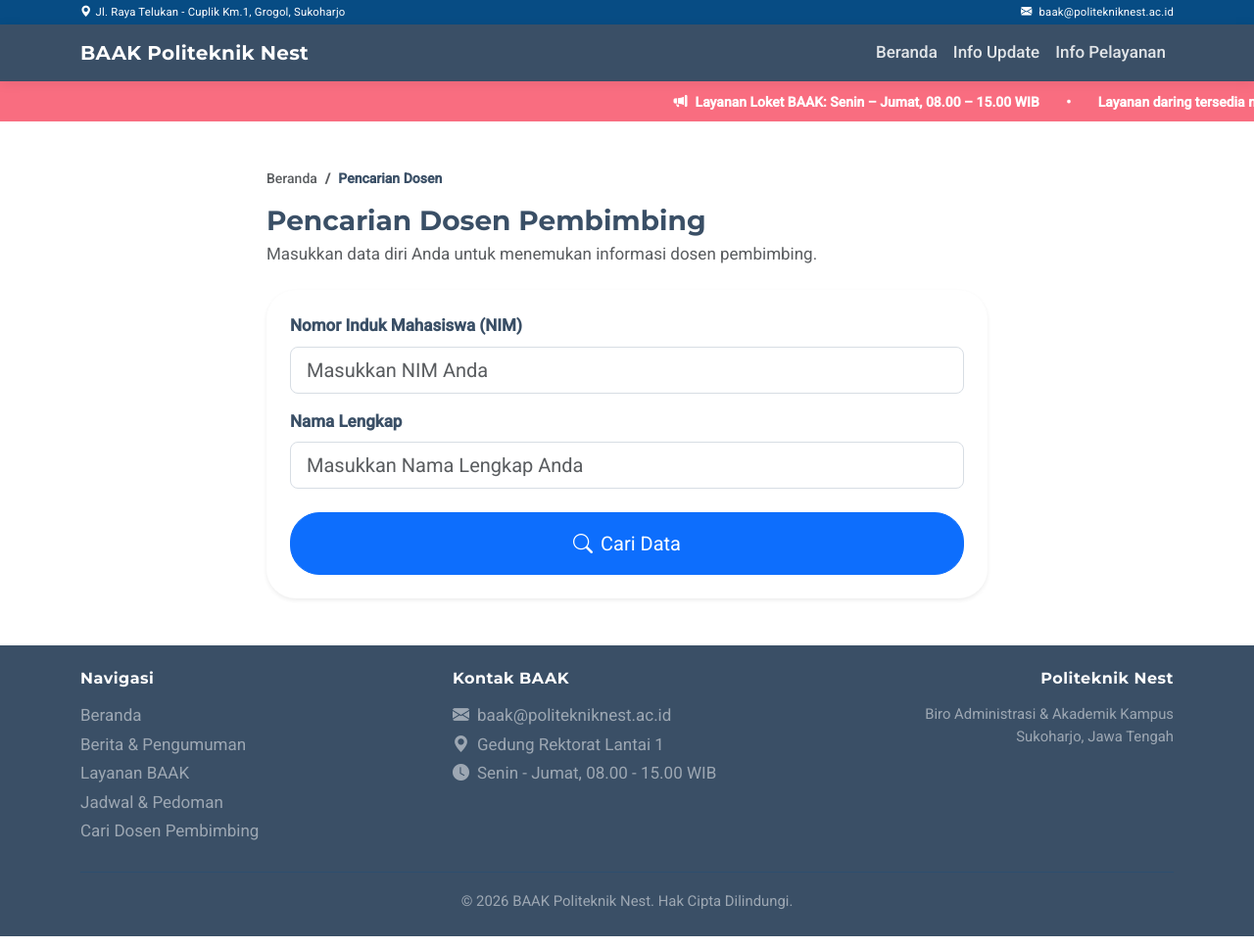
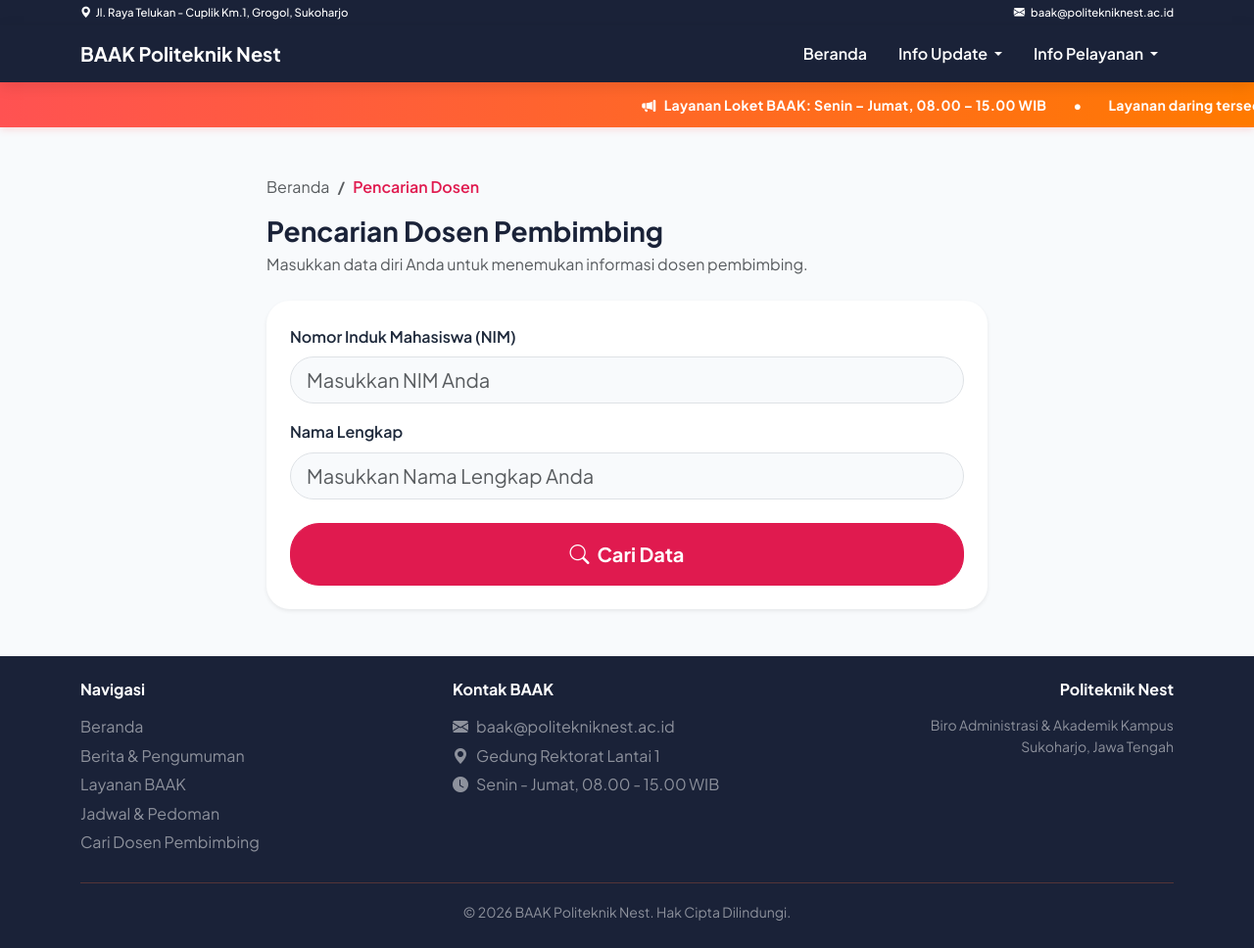
Before and after one commit to Bayu274/BAAK-PolNest, a PHP site: page /pencarian-dosen in a window 1280 px wide. Shown: the whole page at 98% size. Run offline with PHP 8.4, Linux system fonts and the light colour scheme.

Commit message:
style: update UI/CSS BAAK disesuaikan dengan tema Politeknik Nest

```diff
--- a/assets/css/design-system.css
+++ b/assets/css/design-system.css
@@ -1,328 +1,135 @@
 /* ============================================================
-   BAAK Politeknik Nest — Design System
-   Sumber token: politekniknest.design.md (ekstraksi dari
-   https://politekniknest.ac.id/)
-   Versi: alpha (Phase 14)
+   BAAK Politeknik Nest — Design System (Updated & Fixed)
+   Penyesuaian Visual & Brand: Vibrant Gradient & Modern Nest Style
    ============================================================ */
+
+/* Import Google Font Plus Jakarta Sans / Montserrat */
+@import url('https://fonts.googleapis.com/css2?family=Plus+Jakarta+Sans:wght@400;500;600;700;800&family=Montserrat:wght@700;800;900&display=swap');
 
 /* ---------- 1. Design Tokens (CSS Custom Properties) ---------- */
 :root {
-    /* Warna — politekniknest.design.md */
-    --nest-primary: #3a4f66;
+    /* Warna Utama Khas Politeknik Nest (Magenta, Coral Orange, & Dark Navy) */
+    --nest-primary: #1A2238;         /* Dark Slate/Navy (Untuk Header Topbar & Footer) */
     --nest-on-primary: #ffffff;
-    --nest-background: #ffffff;
-    --nest-surface: #f96d80;
-    --nest-text: #3a4f66;
-    --nest-text-muted: #074c84;
-    --nest-accent: #074c84;
+    --nest-background: #F8FAFC;      /* Soft Light Grey background */
+    --nest-surface: #E01A4F;         /* Vibrant Pink/Magenta */
+    --nest-accent: #FF6B35;          /* Bright Coral Orange */
+    --nest-accent-yellow: #FFC107;   /* Kuning Aksen */
+    --nest-text: #1E293B;            /* Charcoal Dark Text */
+    --nest-text-muted: #64748B;      /* Slate Grey Muted */
+
+    /* Gradasi Khas Landing Page Nest */
+    --nest-gradient-hero: linear-gradient(135deg, #E01A4F 0%, #FF6B35 100%);
+    --nest-gradient-ticker: linear-gradient(90deg, #FF5252 0%, #FF7A00 100%);
 
     /* Tipografi */
-    --nest-font-display: "Montserrat", sans-serif;
-    --nest-font-body: "Roboto", sans-serif;
+    --nest-font-display: "Plus Jakarta Sans", "Montserrat", sans-serif;
+    --nest-font-body: "Plus Jakarta Sans", sans-serif;
     --nest-size-display: 42px;
-    --nest-size-heading: 41px;
-    --nest-size-body: 17px;
+    --nest-size-heading: 32px;
+    --nest-size-body: 16px;
 
-    /* Radius */
+    /* Radius Modul */
     --nest-radius-sm: 8px;
-    --nest-radius-md: 10px;
-    --nest-radius-lg: 30px;
+    --nest-radius-md: 14px;
+    --nest-radius-lg: 24px;
 
     /* Shadow */
-    --nest-shadow-card: rgba(0, 0, 0, 0.1) 5px 5px 20px 0px;
-    --nest-shadow-elevated: rgba(44, 62, 80, 0.07) 0px 10px 50px 0px;
+    --nest-shadow-card: 0 4px 20px rgba(0, 0, 0, 0.05);
+    --nest-shadow-elevated: 0 12px 30px rgba(224, 26, 79, 0.18);
 
     /* Motion */
-    --nest-motion-fast: 120ms;
+    --nest-motion-fast: 150ms;
     --nest-motion-base: 300ms;
-    --nest-motion-slow: 1200ms;
-    --nest-easing: cubic-bezier(0.455, 0.03, 0.515, 0.955);
+    --nest-easing: cubic-bezier(0.16, 1, 0.3, 1);
 
     /* ---------- Override Bootstrap 5.3 ---------- */
-    --bs-primary: #3a4f66;
-    --bs-primary-rgb: 58, 79, 102;
-    --bs-secondary: #074c84;
-    --bs-secondary-rgb: 7, 76, 132;
-    --bs-dark: #3a4f66;
-    --bs-dark-rgb: 58, 79, 102;
-    --bs-light: #f3f5f8;
-    --bs-light-rgb: 243, 245, 248;
-    --bs-body-color: #3a4f66;
-    --bs-body-bg: #ffffff;
-    --bs-link-color: #074c84;
-    --bs-link-hover-color: #0a5fa6;
-    --bs-body-font-family: "Roboto", sans-serif;
-    --bs-body-font-size: 17px;
-    --bs-heading-font-family: "Montserrat", sans-serif;
-    --bs-heading-font-weight: 700;
-    --bs-border-radius: 10px;
-    --bs-border-radius-sm: 8px;
-    --bs-border-radius-lg: 30px;
-    --bs-card-box-shadow: rgba(0, 0, 0, 0.1) 5px 5px 20px 0px;
-    --bs-card-border-radius: 10px;
+    --bs-primary: #E01A4F;
+    --bs-primary-rgb: 224, 26, 79;
+    --bs-secondary: #FF6B35;
+    --bs-secondary-rgb: 255, 107, 53;
+    --bs-dark: #1A2238;
+    --bs-dark-rgb: 26, 34, 56;
+    --bs-light: #F8FAFC;
+    --bs-body-color: #1E293B;
+    --bs-body-bg: #F8FAFC;
+    --bs-link-color: #E01A4F;
+    --bs-link-hover-color: #FF6B35;
+    --bs-body-font-family: "Plus Jakarta Sans", sans-serif;
+    --bs-heading-font-family: "Plus Jakarta Sans", sans-serif;
+    --bs-heading-font-weight: 800;
+    --bs-border-radius: 14px;
+    --bs-border-radius-lg: 24px;
 }
 
 /* ---------- 2. Tipografi ---------- */
 body {
     font-family: var(--nest-font-body);
     font-size: var(--nest-size-body);
-    line-height: 1.5;
+    line-height: 1.6;
     color: var(--nest-text);
     background-color: var(--nest-background);
 }
 
-h1, .h1 { font-family: var(--nest-font-display); font-weight: 700; }
-h2, .h2 { font-family: var(--nest-font-display); font-weight: 700; }
-h3, .h3 { font-family: var(--nest-font-display); font-weight: 700; }
-h4, .h4, h5, .h5, h6, .h6 { font-family: var(--nest-font-display); font-weight: 700; }
+h1, .h1, h2, .h2, h3, .h3, h4, .h4, h5, .h5, h6, .h6 {
+    font-family: var(--nest-font-display);
+    font-weight: 800;
+    color: var(--nest-primary);
+}
 
-/* ---------- 3. Topbar brand (garis kontak di atas navbar) ---------- */
+/* ---------- 3. Topbar Brand (Kontak Atas) ---------- */
 .topbar-nest {
-    background-color: var(--nest-accent);
+    background-color: var(--nest-primary);
     color: #ffffff;
     font-size: 13px;
-    letter-spacing: 0.2px;
+    font-weight: 500;
 }
 .topbar-nest a {
     color: #ffffff;
     text-decoration: none;
+    opacity: 0.9;
 }
 .topbar-nest a:hover {
-    text-decoration: underline;
+    opacity: 1;
+    color: var(--nest-accent-yellow);
 }
 
 /* ---------- 4. Navbar ---------- */
 .navbar-nest {
     background-color: var(--nest-primary) !important;
-    box-shadow: 0 2px 12px rgba(0, 0, 0, 0.08);
+    box-shadow: 0 4px 15px rgba(0, 0, 0, 0.1);
 }
 .navbar-nest .navbar-brand {
     font-family: var(--nest-font-display);
     font-weight: 800;
-    letter-spacing: 0.3px;
+    color: #ffffff !important;
 }
 .navbar-nest .navbar-nav .nav-link {
     color: rgba(255, 255, 255, 0.85);
-    font-weight: 500;
-    transition: color var(--nest-motion-fast) var(--nest-easing);
-    position: relative;
+    font-weight: 600;
+    padding: 0.5rem 1rem;
+    transition: all var(--nest-motion-fast) var(--nest-easing);
 }
-.navbar-nest .navbar-nav .nav-link:hover {
+.navbar-nest .navbar-nav .nav-link:hover,
+.navbar-nest .navbar-nav .nav-link.active {
     color: #ffffff;
 }
-.navbar-nest .navbar-nav .nav-link::after {
-    content: "";
-    position: absolute;
-    left: var(--bs-nav-link-padding-x, 0.5rem);
-    right: var(--bs-nav-link-padding-x, 0.5rem);
-    bottom: 4px;
-    height: 2px;
-    background-color: var(--nest-surface);
-    transform: scaleX(0);
-    transform-origin: left;
-    transition: transform var(--nest-motion-base) var(--nest-easing);
-}
-.navbar-nest .navbar-nav .nav-link:hover::after {
-    transform: scaleX(1);
-}
 
-/* ---------- 5. Hero (Beranda) ---------- */
-.hero-nest {
-    border-radius: var(--nest-radius-lg);
-    overflow: hidden;
-    background: linear-gradient(120deg, var(--nest-primary) 0%, var(--nest-accent) 100%);
-    color: var(--nest-on-primary);
-    box-shadow: var(--nest-shadow-elevated);
-}
-.hero-nest h1 {
-    font-family: var(--nest-font-display);
-    font-size: clamp(30px, 4.5vw, var(--nest-size-display));
-    font-weight: 800;
-    line-height: 1.3;
-}
-.hero-nest p {
-    color: rgba(255, 255, 255, 0.9);
-    font-size: 18px;
-    line-height: 1.6;
-}
-.hero-nest .hero-nest-badge {
-    display: inline-flex;
-    align-items: center;
-    gap: 6px;
-    background-color: var(--nest-surface);
-    color: #ffffff;
-    font-family: var(--nest-font-display);
-    font-size: 13px;
-    font-weight: 700;
-    letter-spacing: 1px;
-    text-transform: uppercase;
-    padding: 6px 14px;
-    border-radius: var(--nest-radius-lg);
-}
-
-/* ---------- 6. Section title ---------- */
-.section-title-nest {
-    position: relative;
-    padding-bottom: 10px;
-    margin-bottom: 24px;
-    font-family: var(--nest-font-display);
-    font-weight: 700;
-}
-.section-title-nest::after {
-    content: "";
-    position: absolute;
-    left: 0;
-    bottom: 0;
-    width: 56px;
-    height: 4px;
-    border-radius: var(--nest-radius-lg);
-    background-color: var(--nest-surface);
-}
-
-/* ---------- 7. Card ---------- */
-.card {
-    border: none;
-    box-shadow: var(--nest-shadow-card);
-    border-radius: var(--nest-radius-md);
-    transition: transform var(--nest-motion-base) var(--nest-easing),
-                box-shadow var(--nest-motion-base) var(--nest-easing);
-}
-.card:hover {
-    transform: translateY(-4px);
-    box-shadow: var(--nest-shadow-elevated);
-}
-.card-header {
-    border-top-left-radius: var(--nest-radius-md) !important;
-    border-top-right-radius: var(--nest-radius-md) !important;
-}
-
-/* ---------- 8. Button ---------- */
-.btn {
-    border-radius: var(--nest-radius-md);
-    transition: all var(--nest-motion-base) var(--nest-easing);
-}
-.btn-lg {
-    border-radius: var(--nest-radius-lg);
-}
-.btn-primary:hover {
-    transform: translateY(-1px);
-    box-shadow: 0 6px 16px rgba(58, 79, 102, 0.28);
-}
-
-/* ---------- 9. Form ---------- */
-.form-control, .form-select {
-    border-radius: var(--nest-radius-sm);
-    border-color: #d7dde4;
-}
-.form-control:focus, .form-select:focus {
-    border-color: var(--nest-accent);
-    box-shadow: 0 0 0 0.2rem rgba(7, 76, 132, 0.15);
-}
-.form-label {
-    font-weight: 600;
-    color: var(--nest-text);
-}
-
-/* ---------- 10. Breadcrumb ---------- */
-.breadcrumb {
-    font-size: 14px;
-}
-.breadcrumb-item a {
-    color: var(--nest-accent);
-    font-weight: 500;
-}
-.breadcrumb-item.active {
-    color: var(--nest-text);
-}
-
-/* ---------- 11. Badge ---------- */
-.badge {
-    border-radius: var(--nest-radius-sm);
-    padding: 0.45em 0.7em;
-    font-weight: 600;
-}
-
-/* ---------- 12. Tabel ---------- */
-.table thead th {
-    font-family: var(--nest-font-display);
-    font-size: 14px;
-    letter-spacing: 0.4px;
-    text-transform: uppercase;
-    border-bottom-width: 2px;
-    border-bottom-color: var(--nest-primary);
-}
-
-/* ---------- 13. Alert ---------- */
-.alert {
-    border-radius: var(--nest-radius-md);
-    border: none;
-}
-
-/* ---------- 14. Footer ---------- */
-.footer-nest {
-    background-color: var(--nest-primary);
-    color: rgba(255, 255, 255, 0.85);
-}
-.footer-nest h6 {
-    font-family: var(--nest-font-display);
-    font-weight: 700;
-    color: #ffffff;
-    letter-spacing: 0.5px;
-}
-.footer-nest a {
-    color: rgba(255, 255, 255, 0.65);
-    transition: color var(--nest-motion-fast) var(--nest-easing);
-}
-.footer-nest a:hover {
-    color: #ffffff;
-    text-decoration: underline !important;
-}
-.footer-nest hr {
-    border-color: rgba(255, 255, 255, 0.15);
-}
-
-/* ---------- 15. Link umum ---------- */
-a {
-    transition: color var(--nest-motion-fast) var(--nest-easing);
-}
-
-/* ---------- 16. Aksesibilitas ---------- */
-:focus-visible {
-    outline: 3px solid var(--nest-surface);
-    outline-offset: 2px;
-}
-
-/* ---------- 17. Dropdown navbar ---------- */
-.dropdown-menu-nest {
-    border: none;
-    border-radius: var(--nest-radius-md);
-    box-shadow: var(--nest-shadow-elevated);
-    padding: 8px;
-}
-.dropdown-menu-nest .dropdown-item {
-    border-radius: var(--nest-radius-sm);
-    padding: 10px 14px;
-    font-weight: 500;
-    color: var(--nest-text);
-}
-.dropdown-menu-nest .dropdown-item:hover {
-    background-color: rgba(7, 76, 132, 0.08);
-    color: var(--nest-accent);
-}
-
-/* ---------- 18. Ticker info berjalan ---------- */
+/* ---------- 5. Ticker Info / Running Text ---------- */
 .ticker-nest {
-    background-color: var(--nest-surface);
+    background: var(--nest-gradient-ticker);
     color: #ffffff;
     overflow: hidden;
     white-space: nowrap;
-    padding: 8px 0;
+    padding: 10px 0;
+    box-shadow: 0 2px 8px rgba(255, 82, 82, 0.2);
 }
 .ticker-nest-track {
     display: inline-block;
     padding-left: 100%;
     font-size: 14px;
-    font-weight: 600;
+    font-weight: 700;
+    letter-spacing: 0.3px;
     animation: ticker-scroll 28s linear infinite;
 }
 @keyframes ticker-scroll {
@@ -332,3 +139,161 @@ a {
 .ticker-nest-track:hover {
     animation-play-state: paused;
 }
+
+/* ---------- 6. Hero / Banner Utama ---------- */
+.hero-nest {
+    border-radius: var(--nest-radius-lg);
+    overflow: hidden;
+    background: var(--nest-gradient-hero);
+    color: #ffffff;
+    box-shadow: var(--nest-shadow-elevated);
+    padding: 3rem 2rem;
+}
+.hero-nest h1 {
+    color: #ffffff;
+    font-size: clamp(28px, 4vw, var(--nest-size-display));
+    font-weight: 800;
+    letter-spacing: -0.5px;
+}
+.hero-nest p {
+    color: rgba(255, 255, 255, 0.95);
+    font-size: 16px;
+}
+.hero-nest .hero-nest-badge {
+    display: inline-flex;
+    align-items: center;
+    gap: 6px;
+    background: rgba(255, 255, 255, 0.2);
+    backdrop-filter: blur(8px);
+    color: #ffffff;
+    font-size: 12px;
+    font-weight: 800;
+    letter-spacing: 1px;
+    text-transform: uppercase;
+    padding: 6px 16px;
+    border-radius: 30px;
+    border: 1px solid rgba(255, 255, 255, 0.3);
+}
+
+/* ---------- 7. Card & Quick Access (Akses Cepat) ---------- */
+.card {
+    border: 1px solid #E2E8F0;
+    background: #ffffff;
+    box-shadow: var(--nest-shadow-card);
+    border-radius: var(--nest-radius-md);
+    transition: all var(--nest-motion-base) var(--nest-easing);
+}
+.card:hover {
+    transform: translateY(-5px);
+    border-color: rgba(224, 26, 79, 0.3);
+    box-shadow: 0 12px 25px rgba(0, 0, 0, 0.08);
+}
+
+/* Card Khusus Jam Layanan / Loket Gelap */
+.card-dark-nest {
+    background-color: var(--nest-primary) !important;
+    color: #ffffff !important;
+    border: none;
+}
+
+/* ---------- 8. Section Title ---------- */
+.section-title-nest {
+    position: relative;
+    padding-bottom: 8px;
+    margin-bottom: 20px;
+    font-weight: 800;
+}
+.section-title-nest::after {
+    content: "";
+    position: absolute;
+    left: 0;
+    bottom: 0;
+    width: 45px;
+    height: 4px;
+    border-radius: 10px;
+    background: var(--nest-surface);
+}
+
+/* ---------- 9. Tombol (Buttons) ---------- */
+.btn {
+    border-radius: 30px;
+    font-weight: 700;
+    padding: 0.6rem 1.4rem;
+    transition: all var(--nest-motion-base) var(--nest-easing);
+}
+.btn-primary {
+    background: var(--nest-surface);
+    border-color: var(--nest-surface);
+    color: #ffffff;
+}
+.btn-primary:hover {
+    background: #C4123F;
+    border-color: #C4123F;
+    transform: translateY(-2px);
+    box-shadow: 0 6px 15px rgba(224, 26, 79, 0.3);
+}
+.btn-outline-light {
+    border-radius: 30px;
+    font-weight: 700;
+}
+.hero-nest .btn-outline-light i {
+    color: #ffffff !important;
+}
+
+/* ---------- 10. Footer ---------- */
+.footer-nest {
+    background-color: var(--nest-primary);
+    color: #94A3B8;
+}
+.footer-nest h6 {
+    color: #ffffff;
+    font-weight: 700;
+}
+.footer-nest a {
+    color: #94A3B8;
+    text-decoration: none;
+}
+.footer-nest a:hover {
+    color: #ffffff;
+}
+
+/* ---------- 11. Focus & Accessibility ---------- */
+:focus-visible {
+    outline: 3px solid var(--nest-accent);
+    outline-offset: 2px;
+}
+
+/* ============================================================
+   12. FIX UNIVERSAL: MEMUNCULKAN TEKS JUDUL & IKON JAM LAYANAN
+   ============================================================ */
+
+/* Memaksa elemen di dalam box gelap paling bawah/card-dark-nest */
+.card-dark-nest,
+[class*="bg-dark"],
+div[class*="col"] > div:last-child {
+    background-color: #1A2238 !important;
+    color: #ffffff !important;
+}
+
+/* Memaksa SEMUA teks (span, div, p, h1-h6, strong, title) muncul putih */
+.card-dark-nest *,
+[class*="bg-dark"] *,
+div[class*="col"] > div:last-child * {
+    color: #ffffff !important;
+    opacity: 1 !important;
+    visibility: visible !important;
+}
+
+/* Memaksa Ikon (SVG / Tag <i>) berwarna Kuning/Orange terang */
+.card-dark-nest i,
+.card-dark-nest svg,
+[class*="bg-dark"] i,
+[class*="bg-dark"] svg,
+div[class*="col"] > div:last-child i,
+div[class*="col"] > div:last-child svg {
+    color: #FFC107 !important;
+    fill: #FFC107 !important;
+    opacity: 1 !important;
+    visibility: visible !important;
+    display: inline-block !important;
+}
```
